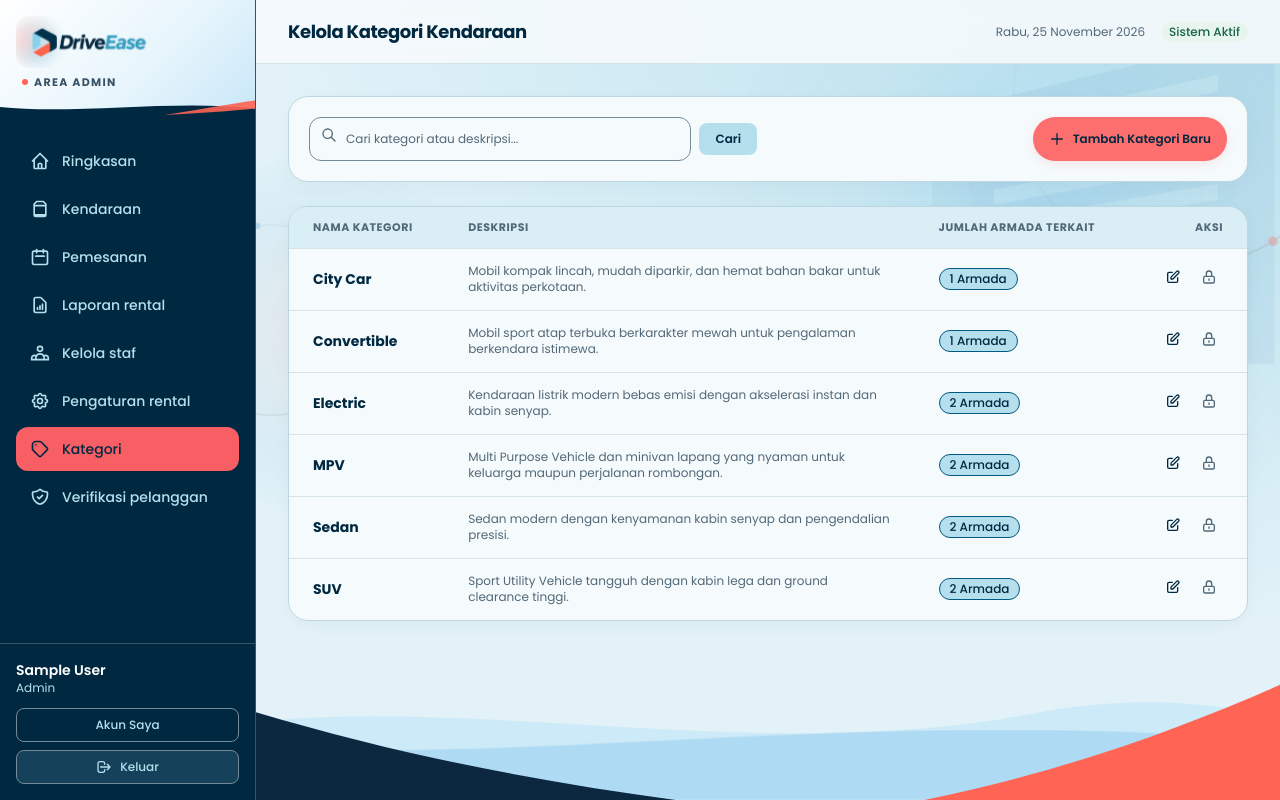
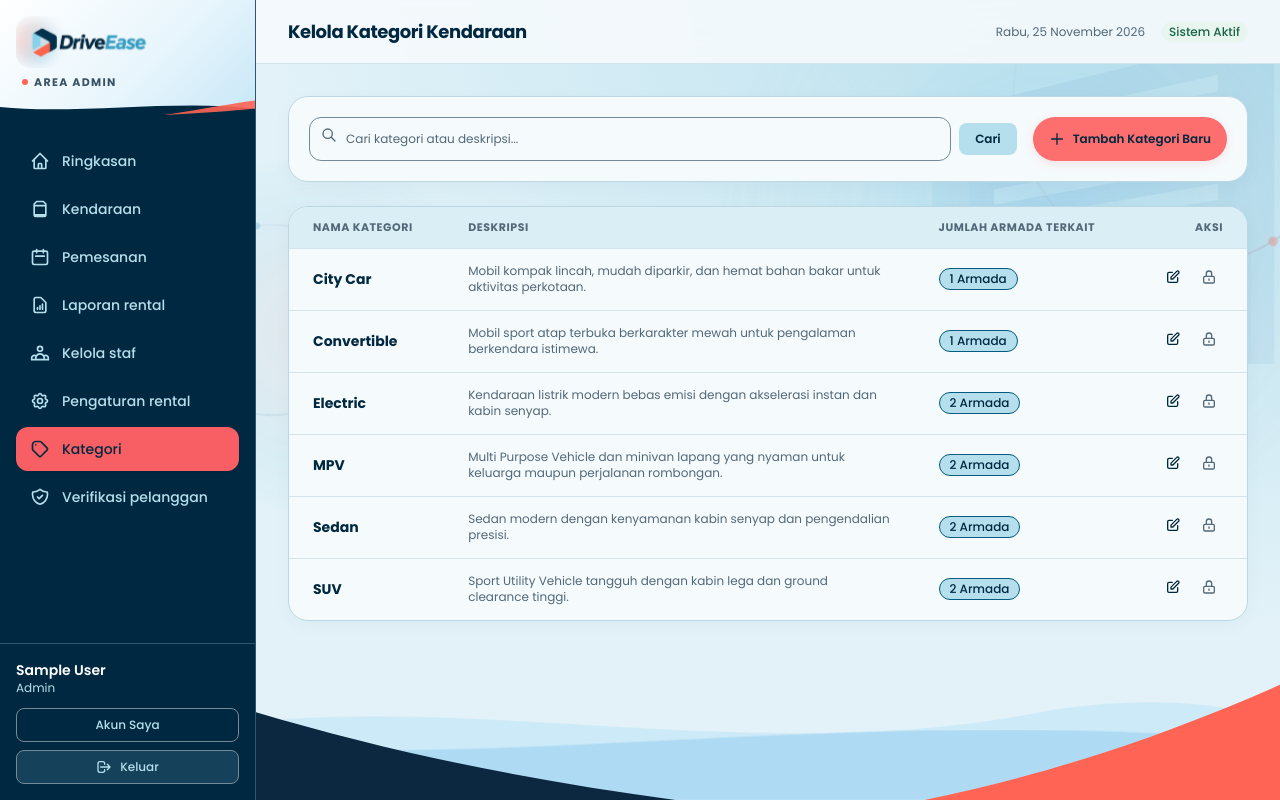
Before and after one commit to MFarisAdithya/DriveEase, a Laravel app: page /admin/car-types in a window 1280 px wide. Run offline with Laravel 12, Linux system fonts and the light colour scheme; the visitor is signed in with stand-in values (Sample User, id 1); data comes from the database, SQL or seed files in the repository; data that the repository does not hold is empty; style sheets or scripts are compiled from the project's sources.

Commit message:
fix(ui): expand category search bar to fill available toolbar width

```diff
--- a/resources/views/admin/car_types/index.blade.php
+++ b/resources/views/admin/car_types/index.blade.php
@@ -8,7 +8,7 @@
     <!-- Top Action Bar -->
     <div class="bg-surface rounded-xl p-5 border border-line shadow-sm flex flex-col sm:flex-row sm:items-center justify-between gap-4">
         <!-- Search Form -->
-        <form action="{{ route('admin.car-types.index') }}" method="GET" class="flex items-center gap-2 flex-1 max-w-md">
+        <form action="{{ route('admin.car-types.index') }}" method="GET" class="flex items-center gap-2 flex-1 w-full">
             <div class="relative w-full">
                 <label for="admin_car_type_search" class="sr-only">Cari kategori atau deskripsi kendaraan</label>
                 <input type="text"
```
